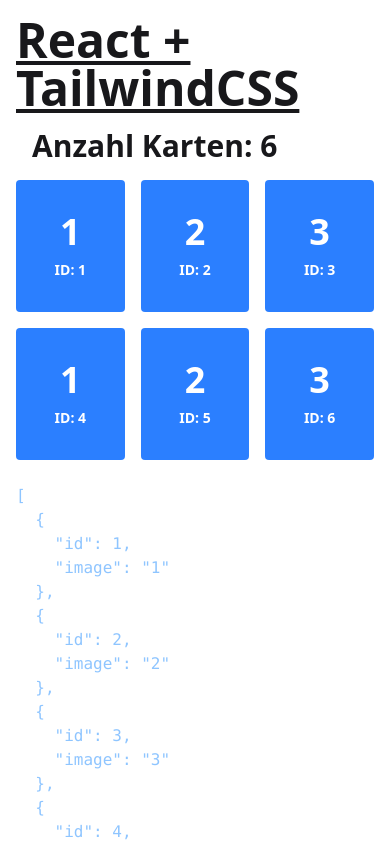
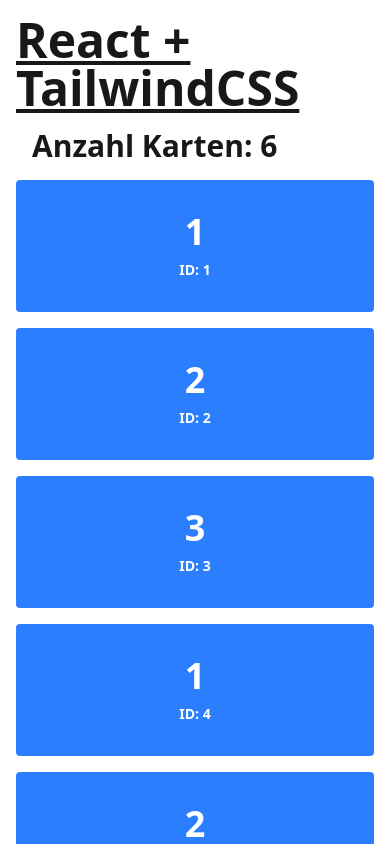
Before and after one commit to mw-codes/new-advanced-memory, a React (Vite) app: page / in a window 390 px wide. Shown: the top 844 px of the page. Built offline with nearby package versions, Linux system fonts and the light colour scheme.

Commit message:
first grid 2x3 with 6x1  mobile view

```diff
--- a/src/App.jsx
+++ b/src/App.jsx
@@ -25,7 +25,8 @@
     <div className="p-4">
       <h1 className="text-5xl font-bold underline mb-4">React + TailwindCSS</h1>
       <p className="text-3xl font-bold m-4">Anzahl Karten: {cards.length}</p>
-      <div className="grid grid-cols-3 gap-4 mb-6">
+      {/* Grid Layout für 6 Karten jetzt responsiv durch standard/mobile-view grid-cols-1 medium/größer-view md:grid-cols-3 */}
+      <div className="grid grid-cols-1 md:grid-cols-3 gap-4 mb-6">
         {cards.map((card) => (
           <div
             key={card.id}
```
